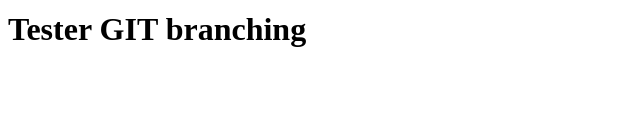
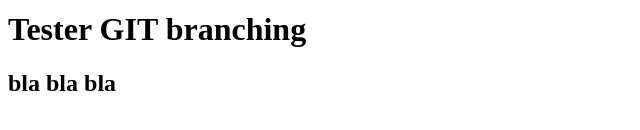
Before and after one commit to arshadkamran/git-tests, a plain HTML site: page index.html in a window 1280 px wide. Shown: the part 322-452 px from the top of the page, without its empty margins (0-640 px from the left). Drawn offline with Linux system fonts and the light colour scheme.

Commit message:
added header 2

```diff
--- a/index.html
+++ b/index.html
@@ -8,6 +8,7 @@
 </head>
 <body>
 <h1> Tester GIT branching </h1>
+<h2> bla bla bla </h2>
 
 </body>
 </html>
```
